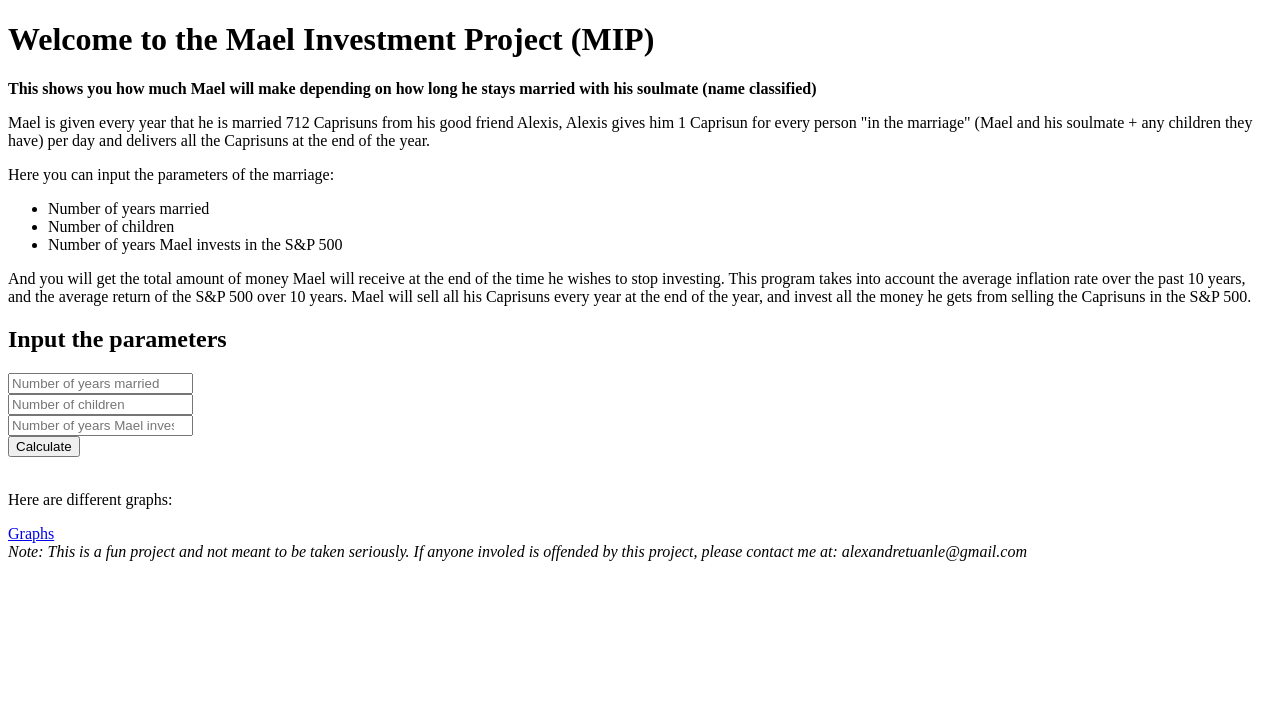
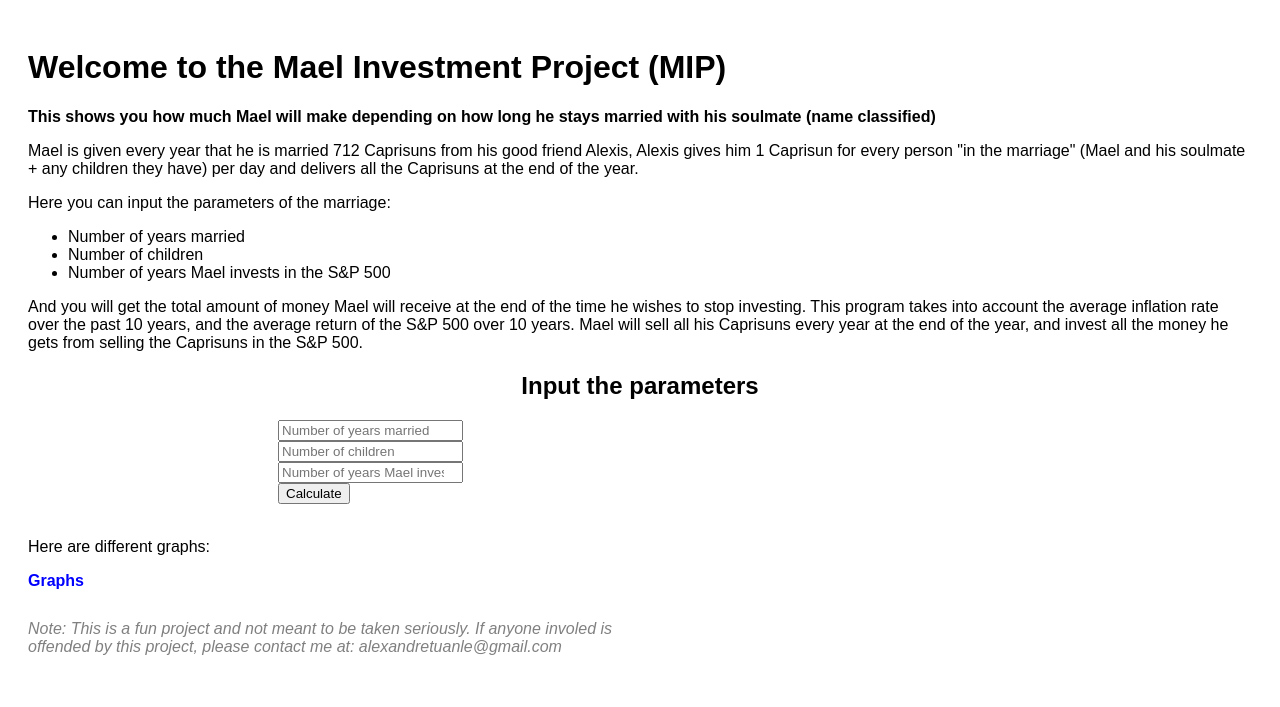
Before and after one commit to ABL15220/Mael-Investment-Project, a Flask app: page / in a window 1280 px wide. Shown: the top 707 px of the page. Run offline with Flask 3, Linux system fonts and the light colour scheme.

Commit message:
added a tiny bit of styling

```diff
--- /dev/null
+++ b/static/styles/styles.css
@@ -0,0 +1,33 @@
+body{
+    font-family: Arial, sans-serif;
+    align-self: center;
+    background-color: white;
+    padding: 20px;
+}
+
+form{
+    align-content: center;
+    padding-left: 250px;
+    padding-right: 250px;
+}
+
+#form_title{
+    text-align: center;
+}
+
+#disclaimer{
+    text-align: left;
+    font-style: italic;
+    color: gray;
+    width: 600px;
+    height: 50px;
+    display: block;
+    margin-top: 30px;
+}
+
+#link{
+    text-decoration: none;
+    color: blue;
+    font-weight: bold;
+    text-align: left;
+}
--- a/templates/base.html
+++ b/templates/base.html
@@ -4,6 +4,7 @@
 <head>
     <meta charset="UTF-8">
     <title>{% block title %}Default Value{% endblock %}</title>
+    <link rel="stylesheet" href="{{ url_for('static', filename='styles/styles.css') }}">
 </head>
 
 <body>
--- a/templates/calculate.html
+++ b/templates/calculate.html
@@ -13,7 +13,7 @@
         investment?
     </p>
 
-    <i>Note: This is a fun project and not meant to be taken seriously. If anyone involved is offended by this project, please
+    <i id="disclaimer">Note: This is a fun project and not meant to be taken seriously. If anyone involved is offended by this project, please
         contact me at: alexandretuanle@gmail.com</i><br>
 
 {% endblock %}
--- a/templates/graphs.html
+++ b/templates/graphs.html
@@ -13,7 +13,7 @@
 
     <a href="{{ url_for ('index')}}">Home Page</a><br>
 
-    <i>Note: This is a fun project and not meant to be taken seriously. If anyone involved is offended by this project, please
+    <i id="disclaimer">Note: This is a fun project and not meant to be taken seriously. If anyone involved is offended by this project, please
         contact me at: alexandretuanle@gmail.com</i><br>
 
 {% endblock %}
--- a/templates/index.html
+++ b/templates/index.html
@@ -26,7 +26,7 @@
         selling the Caprisuns in the S&P 500.
     </p>
 
-    <h2>Input the parameters</h2>
+    <h2 id="form_title">Input the parameters</h2>
     <form method="POST" action="{{ url_for('calculate') }}" enctype="multipart/form-data">
         <input type="number" name="years_married" placeholder="Number of years married" required><br>
         <input type="number" name="children" placeholder="Number of children" required><br>
@@ -35,9 +35,9 @@
     </form><br>
 
     <p>Here are different graphs:</p>
-    <a href="{{ url_for('graphs') }}">Graphs</a><br>
+    <a href="{{ url_for('graphs') }}" id="link">Graphs</a><br>
 
-    <i>Note: This is a fun project and not meant to be taken seriously. If anyone involed is offended by this project, please
+    <i id="disclaimer">Note: This is a fun project and not meant to be taken seriously. If anyone involed is offended by this project, please
         contact me at: alexandretuanle@gmail.com</i><br>
 
 {% endblock %}
```
